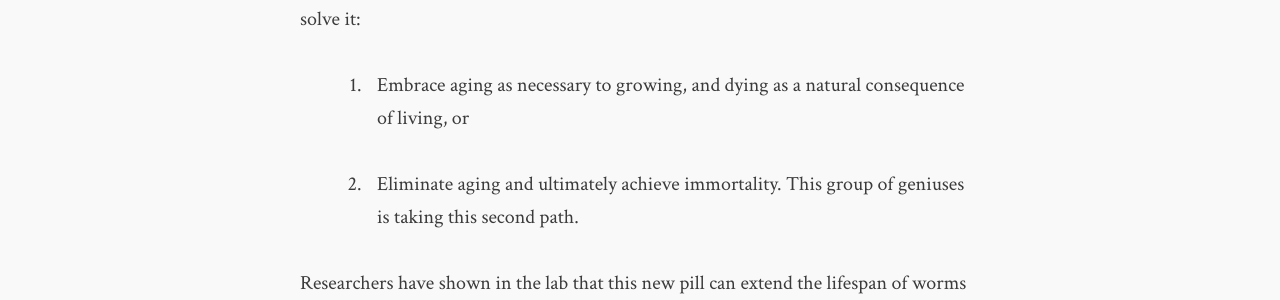
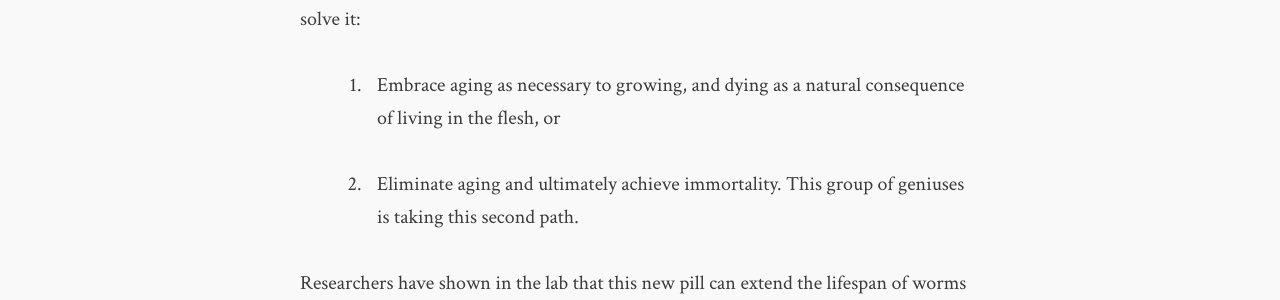
Before and after one commit to flashlightministries/oilforlight, a Jekyll site: the page built from _posts/2016-10-29-fountain-youth-technology.md, in a window 1280 px wide. Shown: the part 562-862 px from the top of the page. Built offline with Jekyll 4.4.1, drawn with Linux system fonts in a browser that asks for light colours; nearby versions of some CDN libraries.

Commit message:
Update 2016-10-29-fountain-youth-technology.md

```diff
--- a/_posts/2016-10-29-fountain-youth-technology.md
+++ b/_posts/2016-10-29-fountain-youth-technology.md
@@ -14,7 +14,7 @@ This article from MIT includes the tagline, "Everyone is getting older. Few are
 
 That really sums up the problem, and logically speaking, there are only two ways to solve it:
 
-1. Embrace aging as necessary to growing, and dying as a natural consequence of living, or
+1. Embrace aging as necessary to growing, and dying as a natural consequence of living in the flesh, or
 
 2. Eliminate aging and ultimately achieve immortality. This group of geniuses is taking this second path.
 
```
